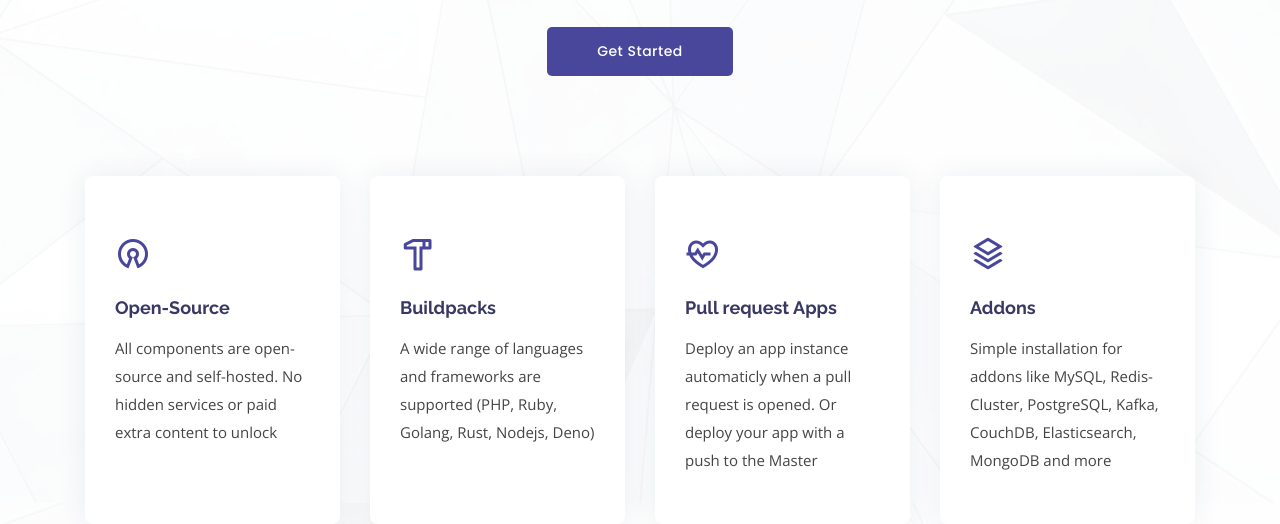
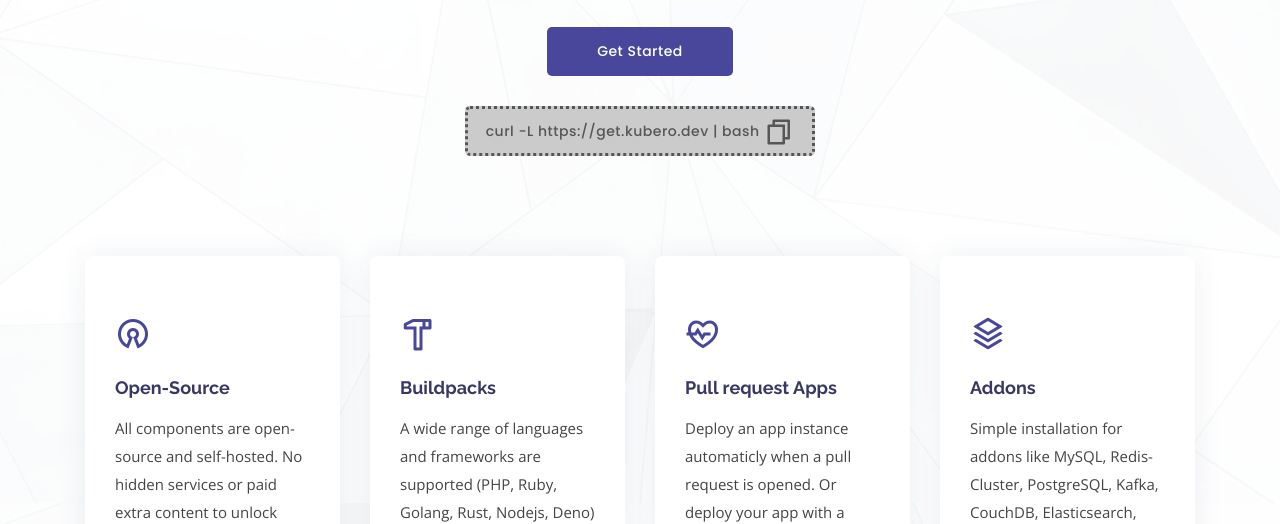
Before and after one commit to kubero-dev/website, a plain HTML site: page index.html in a window 1280 px wide. Shown: the part 297-821 px from the top of the page. Drawn offline with nearby package versions, Linux system fonts and the light colour scheme.

Commit message:
add copy button

```diff
--- a/assets/css/style.css
+++ b/assets/css/style.css
@@ -439,6 +439,30 @@
   color: #5e5e5e;
   margin: 10px 0 0 0;
   font-size: 22px;
+}
+
+
+#hero .ri-file-copy-line {
+  font-size: 30px;
+  vertical-align: middle;
+}
+
+#hero .btn-run-script {
+  font-family: "Poppins", sans-serif;
+  font-weight: 500;
+  font-size: 14px;
+  letter-spacing: 0.5px;
+  display: inline-block;
+  padding: 1px 10px;
+  border-radius: 5px;
+  transition: 0.5s;
+  margin-top: 30px;
+  color: #565656;
+  background: #cbcbcb;
+  border: dotted;
+
+  width: 350px;
+  height: 50px;
 }
 
 #hero .btn-get-started {
--- a/assets/js/main.js
+++ b/assets/js/main.js
@@ -216,4 +216,28 @@
     aos_init();
   });
 
+
+  $('.btn-run-script').click(function() {
+    // copy button content to clipboard
+    var $temp = $("<input>");
+    $("body").append($temp);
+    $temp.val($(this).text()).select();
+    document.execCommand("copy");
+    $temp.remove();
+
+    // change button text
+    $(this).text('Copied!');
+/*
+    // change button color
+    $(this).removeClass('btn-outline-primary');
+    $(this).addClass('btn-outline-success');
+
+    // change button icon
+    $(this).find('i').removeClass('icofont-copy');
+    $(this).find('i').addClass('icofont-check-circled');
+*/
+    // remove button click event
+    $(this).off('click');
+  });
+
 })(jQuery);
--- a/index.html
+++ b/index.html
@@ -128,6 +128,11 @@
       </div>
       <div class="text-center">
         <a href="https://docs.kubero.dev/" target="_blank" class="btn-get-started scrollto">Get Started</a>
+        <div>
+          <button class="btn-run-script">curl -L https://get.kubero.dev | bash
+            <span class="icon"><i class="ri-file-copy-line"></i></span>
+          </button>
+        </div>
       </div>
 
       <div class="row icon-boxes">
```
